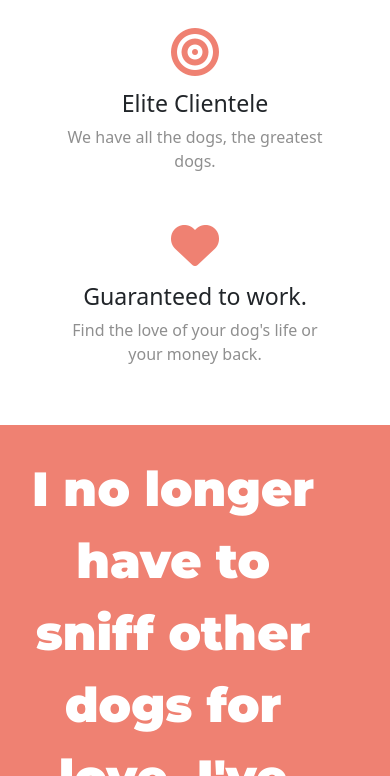
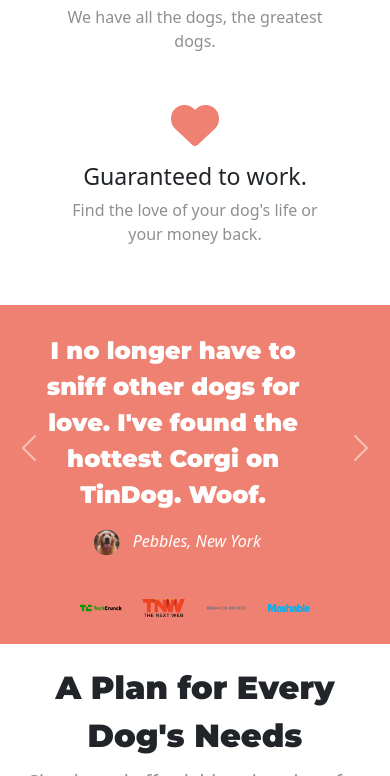
Before and after one commit to ranaagamaall/TinDog-Website, a plain HTML site: page index.html in a window 390 px wide. Shown: the part 1224-2000 px from the top of the page. Drawn offline with nearby package versions, Linux system fonts and the light colour scheme.

Commit message:
Update styles.css

```diff
--- a/css/styles.css
+++ b/css/styles.css
@@ -163,7 +163,20 @@ body{
         padding-top: 5%;
     }
 
-    #title{
+   #title{
         text-align: center;
     }
+
+    #title h1{
+        font-size: 2.5rem;
+    }
+
+    #testimonials h2{
+        font-size: 1.5rem;
+    }
+
+    #pricing h2{
+        font-size: 2rem;
+    }
+
 }
```
